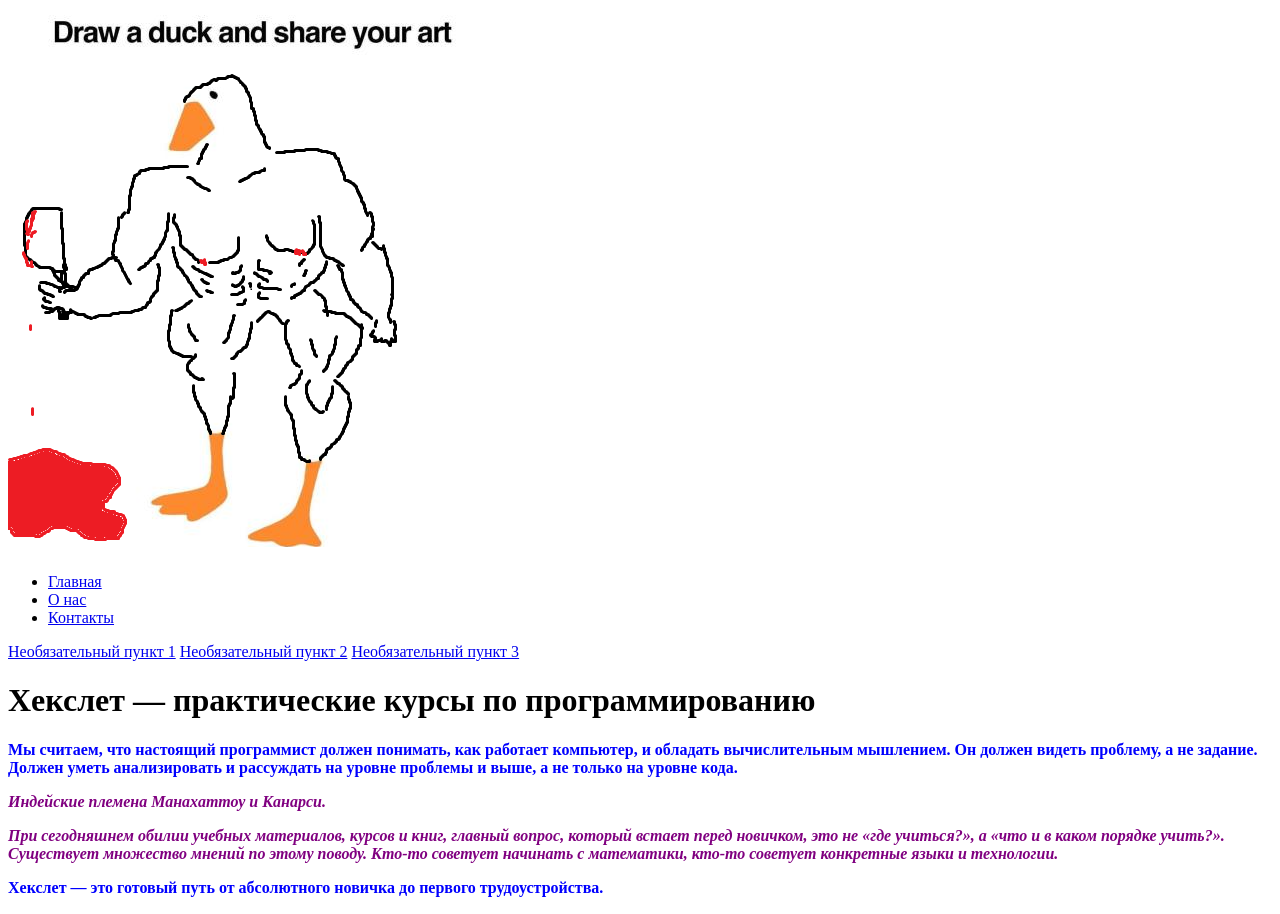
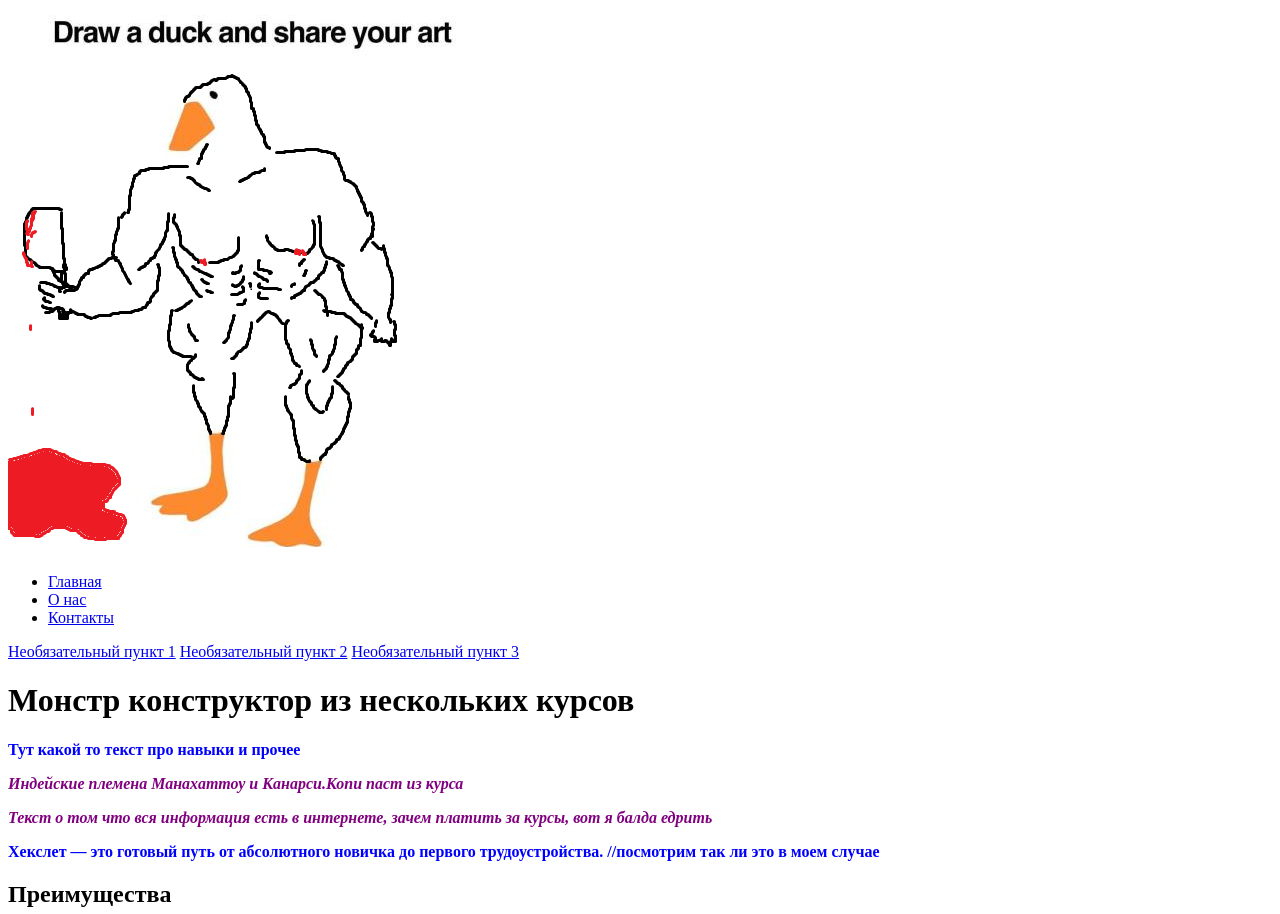
Before and after one commit to Lokstar-Ugar/Lokstar-Ugar.github.io, a plain HTML site: page index.html in a window 1280 px wide. Shown: the top 914 px of the page. Drawn offline with Linux system fonts and the light colour scheme; files whose address does not match are found by name.

Commit message:
Update index.html

```diff
--- a/index.html
+++ b/index.html
@@ -7,7 +7,7 @@
 <head>
 <body>
 <header>
-  <img src="C:\Users\Amber\Desktop\picture\ГИГАГУСЬ.png" alt="Логотип, ну типа">
+  <img src="ГИГАГУСЬ.png" alt="Логотип, ну типа">
   <!-- Логотип сайта -->
   <nav id="menu">
     <!-- Меню -->
@@ -29,27 +29,20 @@
 </aside>
 
 <main class="content">
-  <h1>Хекслет — практические курсы по программированию</h1>
+  <h1>Монстр конструктор из нескольких курсов</h1>
 
   <p>
-    Мы считаем, что настоящий программист должен понимать, как работает
-    компьютер, и обладать вычислительным мышлением. Он должен видеть проблему, а
-    не задание. Должен уметь анализировать и рассуждать на уровне проблемы и
-    выше, а не только на уровне кода.
+    Тут какой то текст про навыки и прочее
   </p>
 
- <p class="important" id="intro">Индейские племена Манахаттоу и Канарси.</p>
+ <p class="important" id="intro">Индейские племена Манахаттоу и Канарси.Копи паст из курса</p>
 
   <p class="important" id="intro">
-    При сегодняшнем обилии учебных материалов, курсов и книг, главный вопрос,
-    который встает перед новичком, это не «где учиться?», а «что и в каком
-    порядке учить?». Существует множество мнений по этому поводу. Кто-то
-    советует начинать с математики, кто-то советует конкретные языки и
-    технологии.
+  Текст о том что вся информация есть в интернете, зачем платить за курсы, вот я балда едрить
   </p>
   <p id="blue" class="red">
     Хекслет — это готовый путь от абсолютного новичка до первого
-    трудоустройства.
+    трудоустройства. //посмотрим так ли это в моем случае
   </p>
 
   <section>
```
